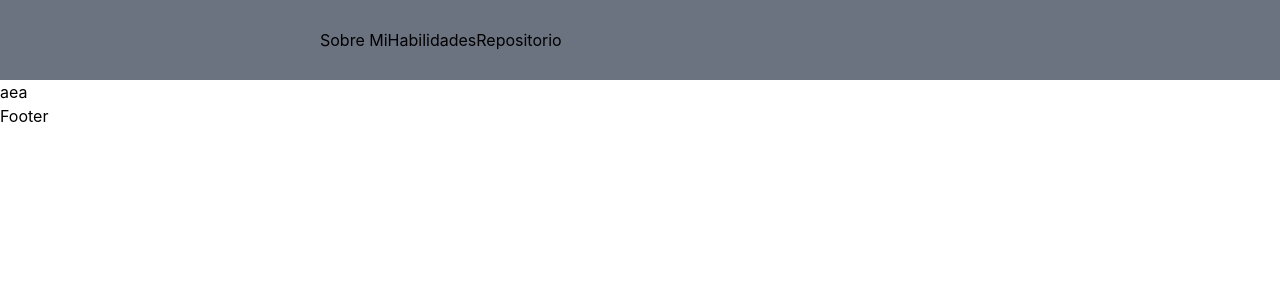
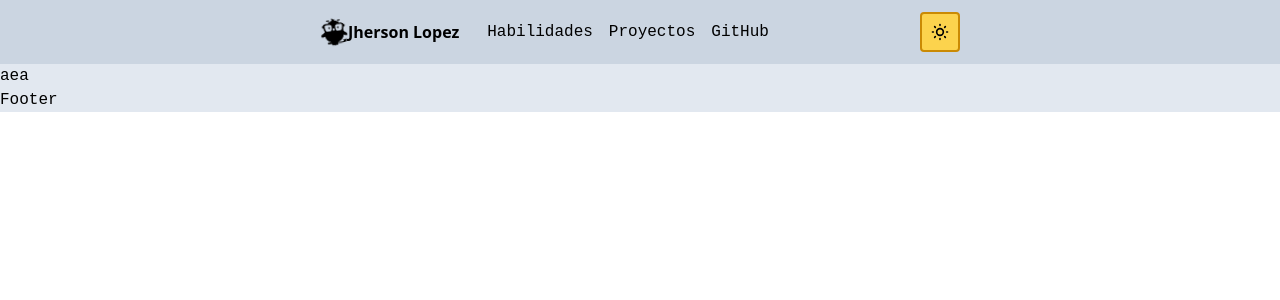
Before and after one commit to Retr066/Portafolio, a Next.js app: page / in a window 1280 px wide. Shown: the top 300 px of the page. Built offline with nearby package versions, Linux system fonts and the light colour scheme.

Commit message:
Guardando

```diff
--- a/components/Header.tsx
+++ b/components/Header.tsx
@@ -1,13 +1,49 @@
+import { BeakerIcon } from "@heroicons/react/solid";
+import { useState } from "react";
+import ThemeToogleButton from "./ThemeToogleButton";
+import { FontAwesomeIcon } from "@fortawesome/react-fontawesome";
+
+import {
+  faFacebookF,
+  faWhatsapp,
+  faGithub,
+  faEarlybirds,
+} from "@fortawesome/free-brands-svg-icons";
 export default function Header() {
+  const [theme, setTheme] = useState(false);
+  const handleChangeTheme = () => {
+    document.documentElement.classList.toggle("dark");
+    if (typeof document !== "undefined") {
+      const data = document.documentElement.classList.contains("dark");
+      setTheme(data);
+    }
+  };
+
   return (
-    <div className="flex bg-gray-500 h-20 flex-row justify-center ">
-      <nav className=" min-w-[50%] self-center">
-        <div></div>
-        <ul className="flex ">
-          <li>Sobre Mi</li>
-          <li>Habilidades</li>
-          <li>Repositorio</li>
-        </ul>
+    <div className="flex justify-center h-16  bg-slate-300   dark:bg-gray-600 ">
+      <nav className="min-w-[50%] flex self-center flex-row  flex-wrap">
+        <div className="flex mr-5 items-center dark:text-slate-100">
+          <span className="flex">
+            <FontAwesomeIcon
+              icon={faEarlybirds}
+              className="flex h-7 w-7 -rotate-6 hover:rotate-12 transform-gpu duration-300"
+            />
+          </span>
+          <p className="font-sans  font-bold">Jherson Lopez</p>
+        </div>
+        <div className="flex grow items-center ">
+          <ul className="flex  dark:text-slate-100">
+            <li className="flex mx-2">Habilidades</li>
+            <li className="flex mx-2">Proyectos</li>
+            <li className="flex mx-2">GitHub</li>
+          </ul>
+        </div>
+        <div className="flex justify-end  grow">
+          <ThemeToogleButton
+            onclick={handleChangeTheme}
+            theme={theme}
+          ></ThemeToogleButton>
+        </div>
       </nav>
     </div>
   );
--- /dev/null
+++ b/components/ThemeToogleButton.tsx
@@ -0,0 +1,21 @@
+import { MoonIcon } from "@heroicons/react/solid";
+import { SunIcon } from "@heroicons/react/outline";
+export default function ThemeToogleButton({
+  onclick,
+  theme,
+}: {
+  onclick?: () => void;
+  theme: boolean;
+}) {
+  const clases = `h-10 w-10 p-2 border-solid rounded border-2 border-yellow-600 bg-amber-300 hover:bg-amber-500 dark:bg-indigo-700 dark:border-indigo-900 `;
+
+  return (
+    <button className="transition-all delay-200">
+      {theme ? (
+        <MoonIcon onClick={onclick} className={clases}></MoonIcon>
+      ) : (
+        <SunIcon onClick={onclick} className={clases}></SunIcon>
+      )}
+    </button>
+  );
+}
--- a/package.json
+++ b/package.json
@@ -8,6 +8,10 @@
     "lint": "next lint"
   },
   "dependencies": {
+    "@fortawesome/free-brands-svg-icons": "^5.15.4",
+    "@fortawesome/free-solid-svg-icons": "^5.15.4",
+    "@fortawesome/react-fontawesome": "^0.1.16",
+    "@heroicons/react": "^1.0.5",
     "next": "12.0.7",
     "react": "17.0.2",
     "react-dom": "17.0.2"
@@ -18,6 +22,7 @@
     "autoprefixer": "^10.4.1",
     "eslint": "8.5.0",
     "eslint-config-next": "12.0.7",
+    "eslint-plugin-react-hooks": "^4.3.0",
     "postcss": "^8.4.5",
     "tailwindcss": "^3.0.8",
     "typescript": "4.5.4"
--- a/pages/_app.tsx
+++ b/pages/_app.tsx
@@ -1,8 +1,12 @@
-import '../styles/globals.css'
-import type { AppProps } from 'next/app'
+import "../styles/globals.css";
+import type { AppProps } from "next/app";
 
 function MyApp({ Component, pageProps }: AppProps) {
-  return <Component {...pageProps} />
+  return (
+    <div className="bg-slate-200   transition-all  ease-in-out dark:bg-gray-600">
+      <Component {...pageProps} />
+    </div>
+  );
 }
 
-export default MyApp
+export default MyApp;
--- /dev/null
+++ b/pages/habilidades.tsx
@@ -0,0 +1,3 @@
+export default function Habilidades() {
+  return <div>Habilidades</div>;
+}
--- /dev/null
+++ b/pages/proyectos.tsx
@@ -0,0 +1,3 @@
+export default function Proyectos() {
+  return <div>Proyectos</div>;
+}
--- a/styles/globals.css
+++ b/styles/globals.css
@@ -1,12 +1,12 @@
 @tailwind base;
 @tailwind components;
 @tailwind utilities;
+@import url("https://fonts.googleapis.com/css2?family=Roboto+Mono:wght@200&display=swap");
 html,
 body {
   padding: 0;
   margin: 0;
-  font-family: -apple-system, BlinkMacSystemFont, Segoe UI, Roboto, Oxygen,
-    Ubuntu, Cantarell, Fira Sans, Droid Sans, Helvetica Neue, sans-serif;
+  font-family: "Roboto Mono", monospace;
 }
 
 a {
--- a/tailwind.config.js
+++ b/tailwind.config.js
@@ -3,6 +3,7 @@ module.exports = {
     "./pages/**/*.{js,ts,jsx,tsx}",
     "./components/**/*.{js,ts,jsx,tsx}",
   ],
+  darkMode: "class",
   theme: {
     extend: {},
   },
```
Also changed, not shown: .eslintrc.json, 1 other file (tests, documents, lock files or other folders).
